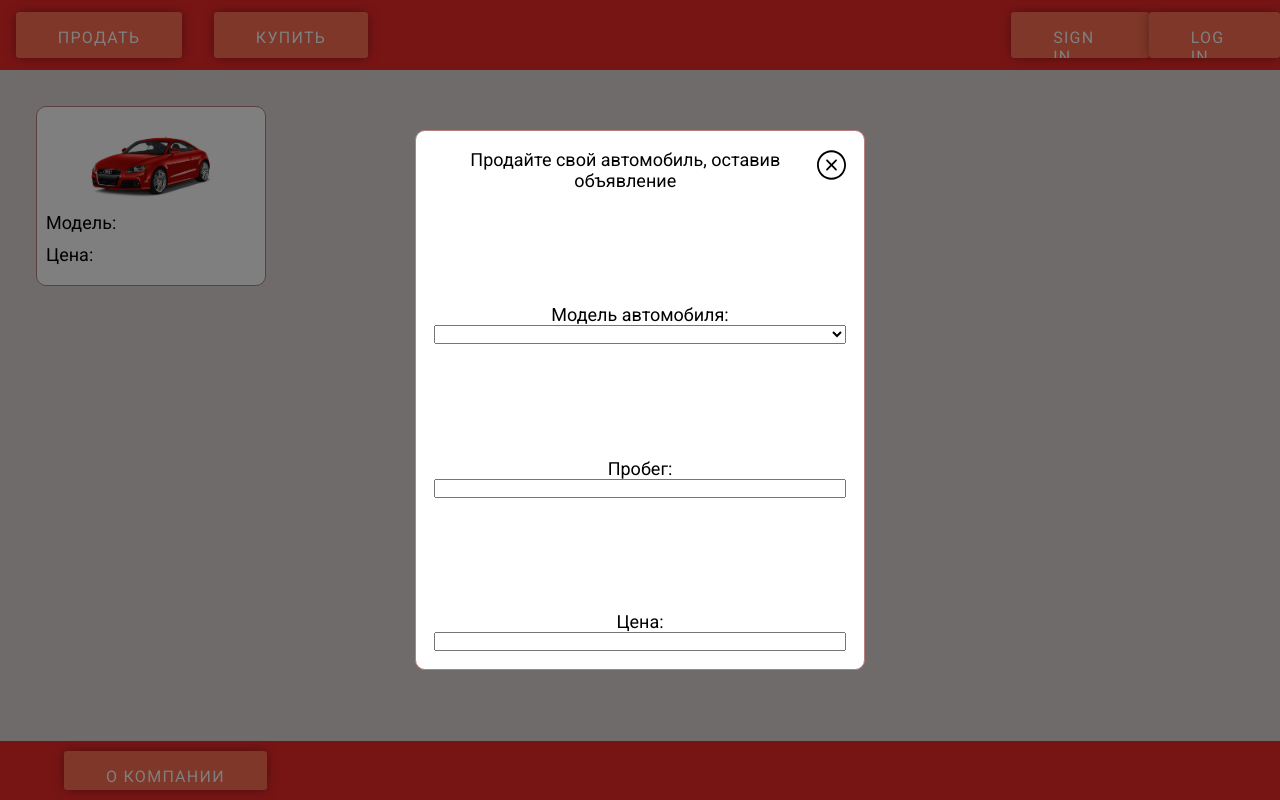
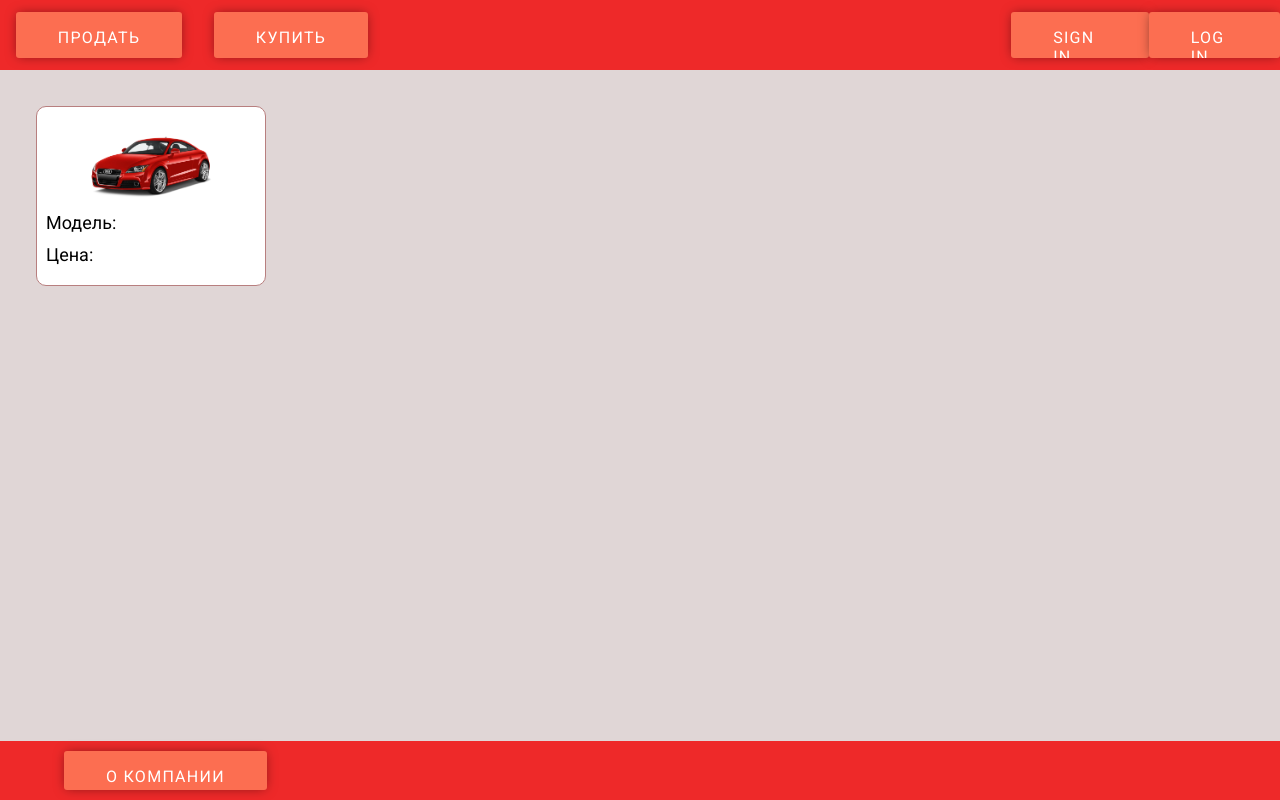
Before and after one commit to cmanez/car-store, a Vue app: page / in a window 1280 px wide. Built offline with nearby package versions, Linux system fonts and the light colour scheme.

Commit message:
fix sell btn, correctly work

```diff
--- a/src/components/MyNav.vue
+++ b/src/components/MyNav.vue
@@ -11,13 +11,12 @@
       </div>
     </div>
   </div>
-  <MySell :class="{ wrapper_sell: sellState.classActive }"></MySell>
+  <MySell :class="{ sells: sellState.classActive }"></MySell>
 </template>
 
 <script setup>
 import MyButton from '@/UI/MyButton.vue'
-
-import { sellStore } from '../stores/sell'
+import { sellStore } from '../stores/sell.js'
 import MySell from './MySell.vue'
 
 const sellState = sellStore()
--- a/src/components/MySell.vue
+++ b/src/components/MySell.vue
@@ -5,7 +5,12 @@
       <div class="sell_header">
         Продайте свой автомобиль, оставив объявление
         <div class="sell_header-close">
-          <img src="../assets/close.svg" alt="" class="sell_header-close-item" />
+          <img
+            @click="sellState.changeClass"
+            src="../assets/close.svg"
+            alt=""
+            class="sell_header-close-item"
+          />
         </div>
       </div>
       <div class="sell_car-option">
--- a/src/stores/sell.js
+++ b/src/stores/sell.js
@@ -1,12 +1,13 @@
-import { ref, computed } from 'vue'
+import { ref } from 'vue'
 import { defineStore } from 'pinia'
 
 export const sellStore = defineStore('sell', () => {
-  const classActive = ref(false)
-
-  const changeClass = computed(() => {
-    return classActive.value === false ? (classActive.value = true) : (classActive.value = false)
-  })
+  const classActive = ref(true)
+  const changeClass = () => {
+    classActive.value = !classActive.value
+    console.log(classActive.value)
+    return classActive
+  }
 
   return {
     changeClass,
```
